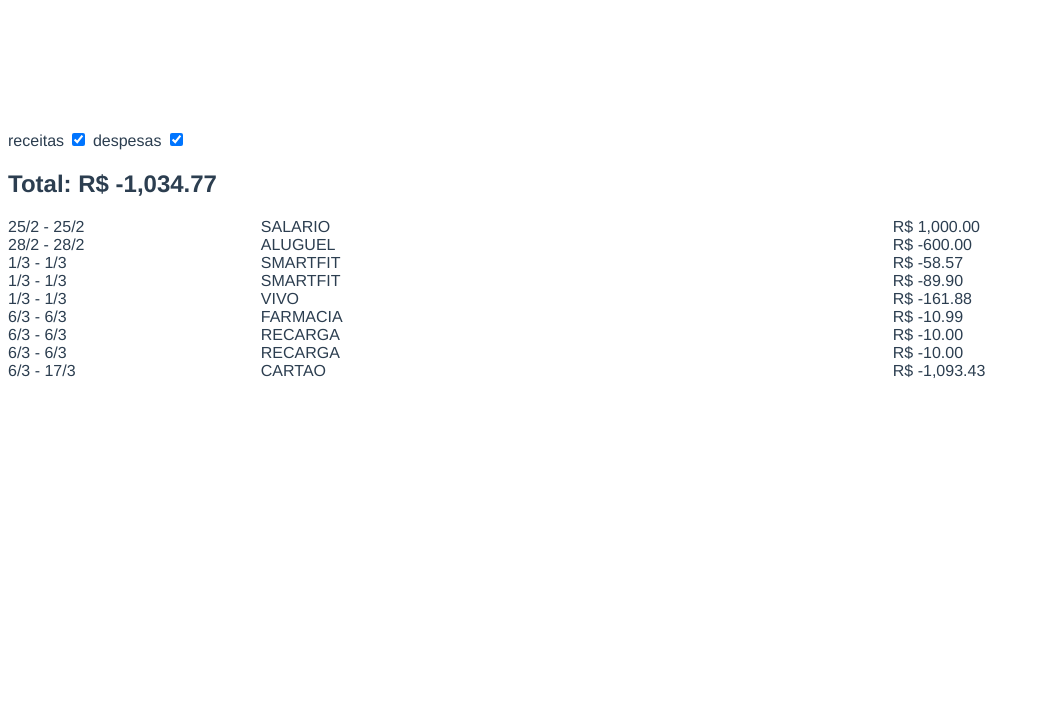
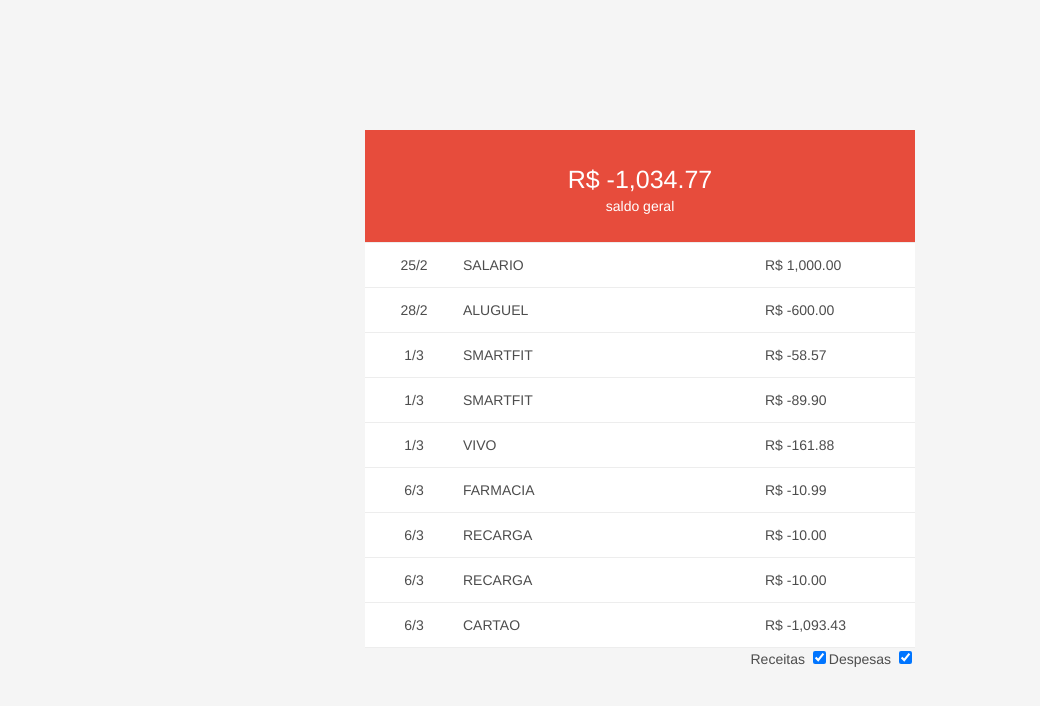
Before and after one commit to jovanepires/killbills, a Vue app: page /#/ in a window 1280 px wide. Shown: the top 706 px of the page, without its empty margins (0-1040 px from the left). Built offline with nearby package versions, Linux system fonts and the light colour scheme.

Commit message:
add style

```diff
--- a/src/App.vue
+++ b/src/App.vue
@@ -11,11 +11,38 @@ export default {
 </script>
 
 <style>
+body {
+    font: 14px 'Helvetica Neue', Helvetica, Arial, sans-serif;
+    line-height: 1.4em;
+    background: #f5f5f5;
+    color: #4d4d4d;
+    min-width: 230px;
+    max-width: 550px;
+    margin: 0 auto;
+    -webkit-font-smoothing: antialiased;
+    -moz-font-smoothing: antialiased;
+    font-smoothing: antialiased;
+    font-weight: 300;
+}
+
 #app {
-  font-family: 'Avenir', Helvetica, Arial, sans-serif;
+  /*font-family: 'Avenir', Helvetica, Arial, sans-serif;
   -webkit-font-smoothing: antialiased;
   -moz-osx-font-smoothing: grayscale;
-  color: #2c3e50;
+  color: #2c3e50;*/
   margin: 130px 0 40px 0;
 }
+
+#app h1 {
+  font-weight: 100;
+  text-align: center;
+  -webkit-text-rendering: optimizeLegibility;
+  -moz-text-rendering: optimizeLegibility;
+  text-rendering: optimizeLegibility;
+}
+
+#app .main {
+  position: relative;
+  z-index: 2;
+}
 </style>
--- a/src/components/Bills.vue
+++ b/src/components/Bills.vue
@@ -1,19 +1,40 @@
 <template>
-  <div class="bills">
+  <section class="main bills">
 
-    receitas <input type="checkbox" id="receitas" v-model="receitas">
-    despesas <input type="checkbox" id="despesas" v-model="despesas">
+    <header :class="activeClass">
+      <div class="header-content">
+        <span>{{ total | currency }}</span>
+      </div>
+      <div class="header-title">
+        <div class="header-title-inner">
+          saldo geral
+        </div>
+      </div>
+    </header>
 
-    <h2>Total: {{ total | currency }}</h2>
-    <ul id="current">
-      <li v-for="item in recipes">
-        <span class="date">{{ item.date | date }} - {{ item.due | date }}</span>
-        <span class="title">{{ item.title }}</span>
-        <span class="value">{{ item.value | currency }}</span>
-      </li>
-    </ul>
+    <div class="scroll-list">
+      <div class="scroll-list-item" v-for="item in recipes">
+        <div class="scroll-list-item-content">
+          <div class="scroll-list-item-content-inner">
+            <div class="date">{{ item.date | date }}</div>
+            <div class="title">{{ item.title }}</div>
+            <div class="value">{{ item.value | currency }}</div>
+          </div>
+        </div>
+      </div>
+    </div>
 
-  </div>
+    <footer>
+      <label for="receitas">Receitas
+        <input type="checkbox" id="receitas" v-model="receitas">
+        <div class="control__indicator"></div>
+      </label>
+      <label for="despesas">Despesas
+        <input type="checkbox" id="despesas" v-model="despesas">
+        <div class="control__indicator"></div>
+      </label>
+    </footer>
+  </section>
 </template>
 
 <script>
@@ -33,11 +54,15 @@ export default {
   },
   created () {
     this.fetchData()
+    this.byJovane()
   },
   methods: {
     fetchData () {
       this.error = this.items = null
       this.items = getBills()
+    },
+    byJovane () {
+      console.log('desenvolvido por @jovanepires')
     }
   },
   computed: {
@@ -60,30 +85,100 @@ export default {
       return this.recipes.reduce(function (a, i) {
         return a + i.value
       }, 0)
+    },
+    activeClass: function () {
+      return this.total >= 0 ? 'positive' : 'negative'
     }
+
   }
 }
 </script>
 <style>
-  .bills > ul {
-    list-style-type: none;
+  .bills header {
+    text-align: center;
+    color: #fff;
+    padding: 20px 0;
+    margin: 0;
+    border-bottom: 1px solid #ededed;
+  }
+  .bills header.positive {
+    background: #1abc9c;
+  }
+  .bills header.negative {
+    background: #e74c3c;
+  }
+  .header-title {
+    margin: 0;
+    outline: none;
+    position: relative;
+  }
+  .header-title-inner {
+    line-height: 20px;
+    padding: 6px 0;
+    position: relative;
+  }
+  .header-content {
+    font-size: 25px;
+    padding-top: 20px;
+    position: relative;
+  }
+  .scroll-list {
+    margin: 0;
     padding: 0;
-    width: 100%;
-    display: block;
   }
-  .bills > ul > li .date {
-    width: 20%;
-    float: left;
-    display: block;
+  .scroll-list-item {
+    border-bottom: 1px solid #ededed;
+    margin: 0;
+    outline: none;
+    position: relative;
   }
-  .bills > ul > li .title {
-    width: 50%;
-    float: left;
-    display: block;
+  .scroll-list-item-content {
+    background: #fff;
+    line-height: 20px;
+    padding: 6px 0;
+    position: relative;
   }
-  .bills > ul > li .value {
-    width: 30%;
-    float: left;
-    display: block;
+  .scroll-list-item-content-inner {
+    margin: 6px 0;
+    position: relative;
+    display: -webkit-flex;
+    display: flex;
+  }
+  .scroll-list-item-content-inner .date {
+    height: 28px;
+    margin: -4px 0;
+    position: relative;
+    width: 98px;
+    align-items: center;
+    -webkit-align-items: center;
+    display: -webkit-flex;
+    display: flex;
+    -webkit-justify-content: center;
+    justify-content: center;
+    -moz-user-select: none;
+    -webkit-user-select: none;
+    -ms-user-select: none;
+    -webkit-user-drag: none;
+  }
+  .scroll-list-item-content-inner .title {
+    display: inline-block;
+    width: 294px;
+  }
+  .scroll-list-item-content-inner .value {
+    display: flex;
+    margin: 0 24px 0 8px;
+    min-width: 0;
+    width: 0;
+    word-wrap: break-word;
+    -webkit-flex: 1;
+    flex: 1;
+  }
+  .bills footer {
+    text-align: right;
+  }
+
+  .bills footer label {
+    position: relative;
+    display: inline-block;
   }
 </style>
```
